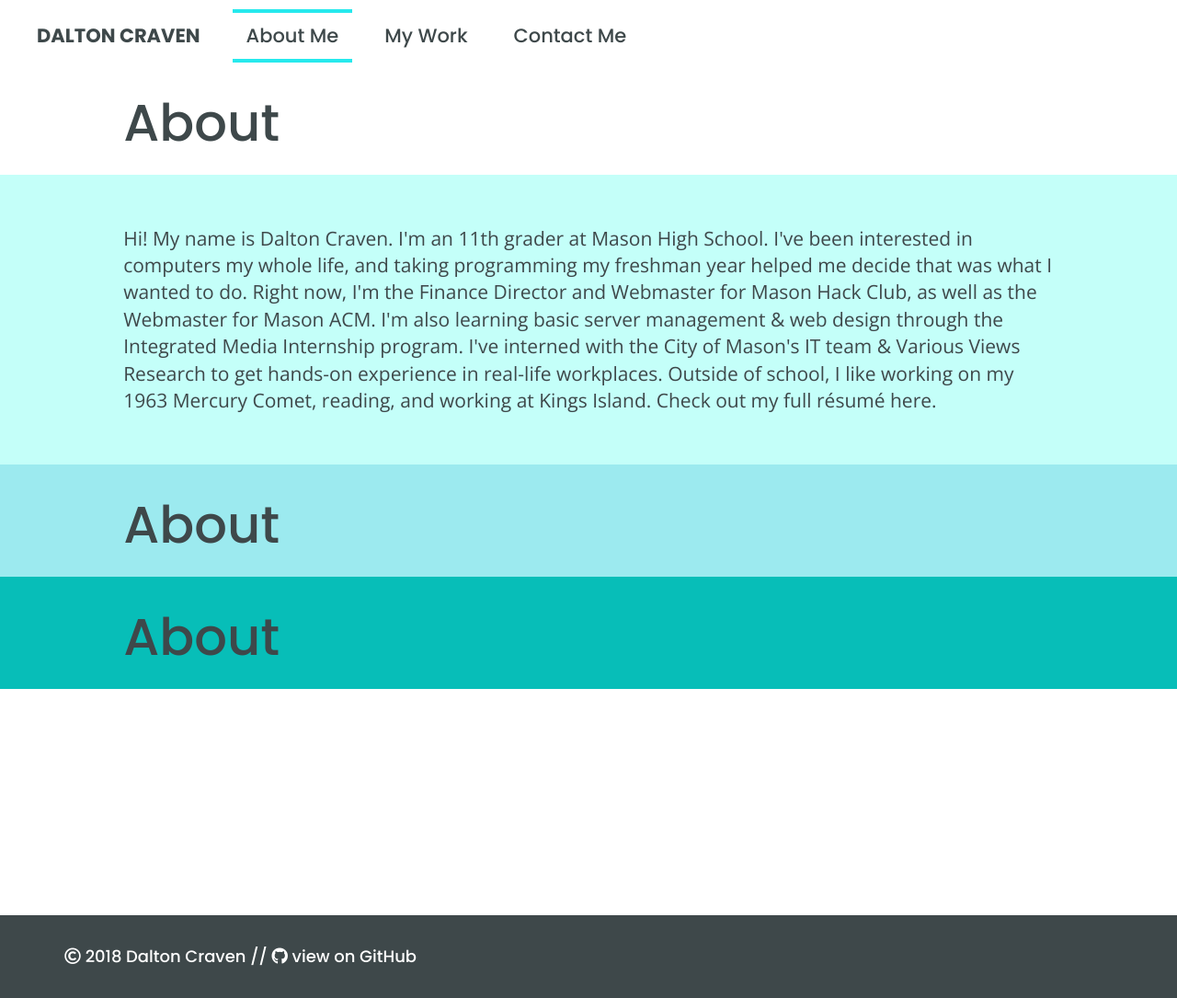
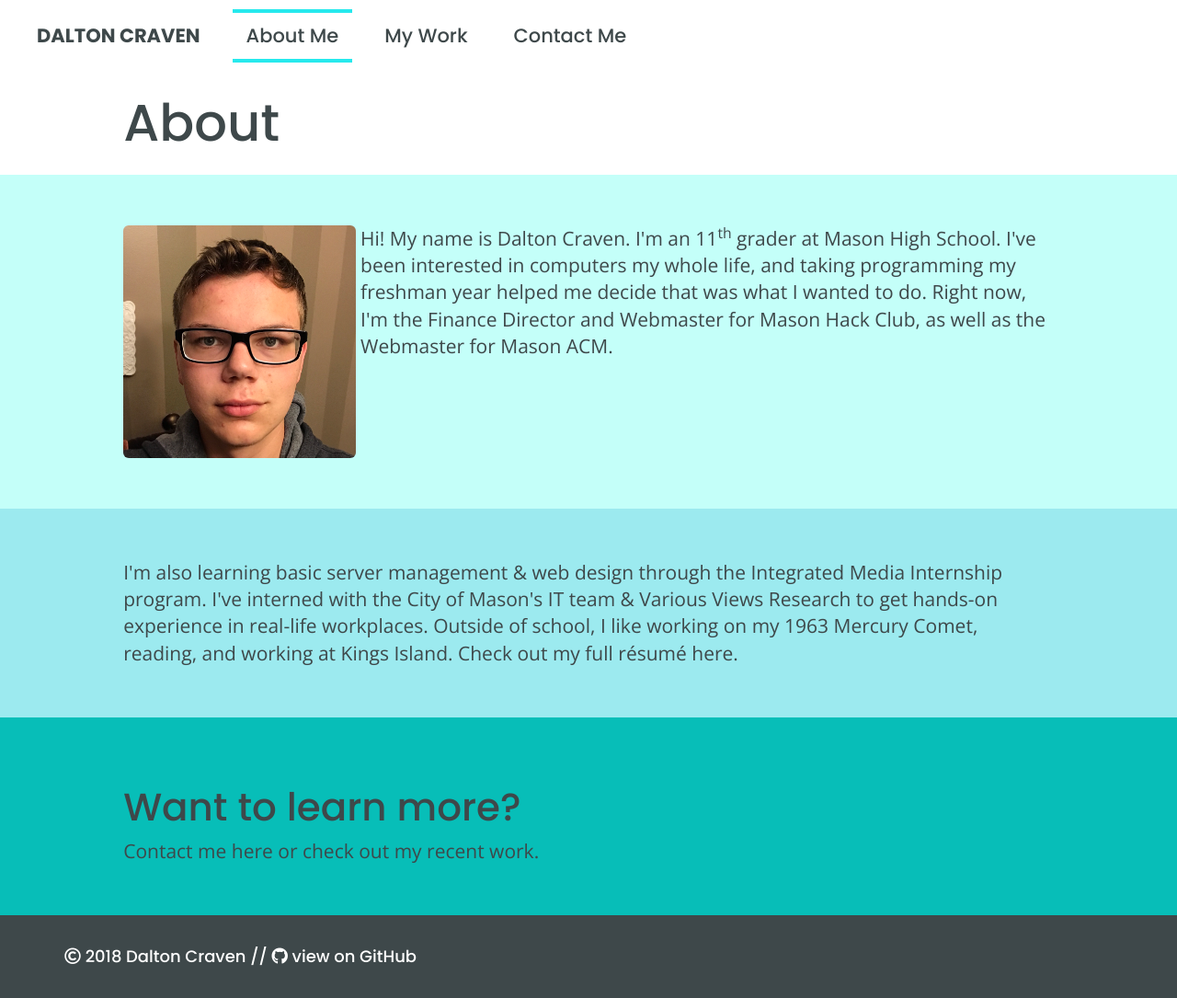
Before and after one commit to cravend/dev, a Jekyll site: the page built from about.html, in a window 1280 px wide and 1085 px high. Shown: the whole window at 92% size. Built offline with Jekyll 4.4.1, drawn with Linux system fonts in a browser that asks for light colours; nearby versions of some CDN libraries.

Commit message:
finalish update

```diff
--- a/_sass/_media.scss
+++ b/_sass/_media.scss
@@ -1,4 +1,4 @@
-@media only screen and (max-width: 768px) {
+@media only screen and (max-width: 768px) { // mobile
   .title {
     font-size: 400%;
   }
@@ -22,6 +22,12 @@
   .lead {
     font-size: 18px;
   }
+
+  .img-left {
+    display: block;
+    margin: auto;
+    width: 100%;
+  }
 }
 
 @media only screen and (min-width: 768px) {
--- a/about.html
+++ b/about.html
@@ -10,19 +10,20 @@ title: About
   </div>
   <div class="color-box row" id="two">
     <div class="col-xs-12 col-md-10 col-md-offset-1 extra-big">
-      <p class="lead">Hi! My name is Dalton Craven. I'm an 11th grader at Mason High School. I've been interested in computers my whole life, and taking programming my freshman year helped me decide that was what I wanted to do. Right now, I'm the Finance Director and Webmaster for Mason Hack Club, as well as the Webmaster for Mason ACM. I'm also learning basic server management & web design through the Integrated Media Internship program. I've interned with the City of Mason's IT team & Various Views Research to get hands-on experience in real-life workplaces. Outside of school, I like working on my 1963 Mercury Comet, reading, and working at Kings Island. Check out my full résumé here.</p>
+    <img src="/assets/images/dalton.jpg" class="img-rounded img-left" alt="Dalton Craven">
+      <p class="lead">
+        Hi! My name is Dalton Craven. I'm an 11<sup>th</sup> grader at Mason High School. I've been interested in computers my whole life, and taking programming my freshman year helped me decide that was what I wanted to do. Right now, I'm the Finance Director and Webmaster for Mason Hack Club, as well as the Webmaster for Mason ACM.</p>
     </div>
   </div>
   <div class="color-box row" id="three">
-    <div class="col-xs-12 col-md-10 col-md-offset-1">
-      <h1 class="featurette-heading">{{ page.title }}</h1>
-      <p class="lead"> </p>
+    <div class="col-xs-12 col-md-10 col-md-offset-1 extra-big">
+      <p class="lead">I'm also learning basic server management & web design through the Integrated Media Internship program. I've interned with the City of Mason's IT team & Various Views Research to get hands-on experience in real-life workplaces. Outside of school, I like working on my 1963 Mercury Comet, reading, and working at Kings Island. Check out my full résumé <a href="/assets/files/resume.pdf">here</a>.</p>
     </div>
   </div>
   <div class="color-box row" id="four">
-    <div class="col-xs-12 col-md-10 col-md-offset-1">
-      <h1 class="featurette-heading">{{ page.title }}</h1>
-      <p class="lead"> </p>
+    <div class="col-xs-12 col-md-10 col-md-offset-1 extra-big">
+      <h2 class="featurette-heading">Want to learn more?</h2>
+      <p class="lead">Contact me <a href="/contact">here</a> or check out <a href="/work">my recent work</a>.</p>
     </div>
   </div>
 </div>
--- a/assets/css/main.scss
+++ b/assets/css/main.scss
@@ -100,6 +100,12 @@ h2.featurette-heading {
   overflow: hidden;
 }
 
+.img-left {
+  margin-right: 5px;
+  float: left;
+  width: 25%;
+}
+
 #home {
   position: absolute;
   top: 0;
--- a/work/index.html
+++ b/work/index.html
@@ -29,7 +29,7 @@ title: My Work
     </div>
     <div class="color-box row" id="four">
       <div class="col-xs-12 col-md-10 col-md-offset-1 extra-big">
-        <p class="lead">Have any questions about my work? Need a website developed? Feel free to contact me! Check the <a href="/contact">contact</a> page out or email me at <a href="mailto:20dalton00@gmail.com">20dalton00@gmail.com</a>.</p>
+        <p class="lead">Have any questions about my work? Need a website developed? Feel free to contact me! <a href="/contact">Check the contact page out</a> or email me at <a href="mailto:20dalton00@gmail.com">20dalton00@gmail.com</a>.</p>
       </div>
     </div>
 </div>
```
Also changed, not shown: assets/images/dalton.jpg (added).
